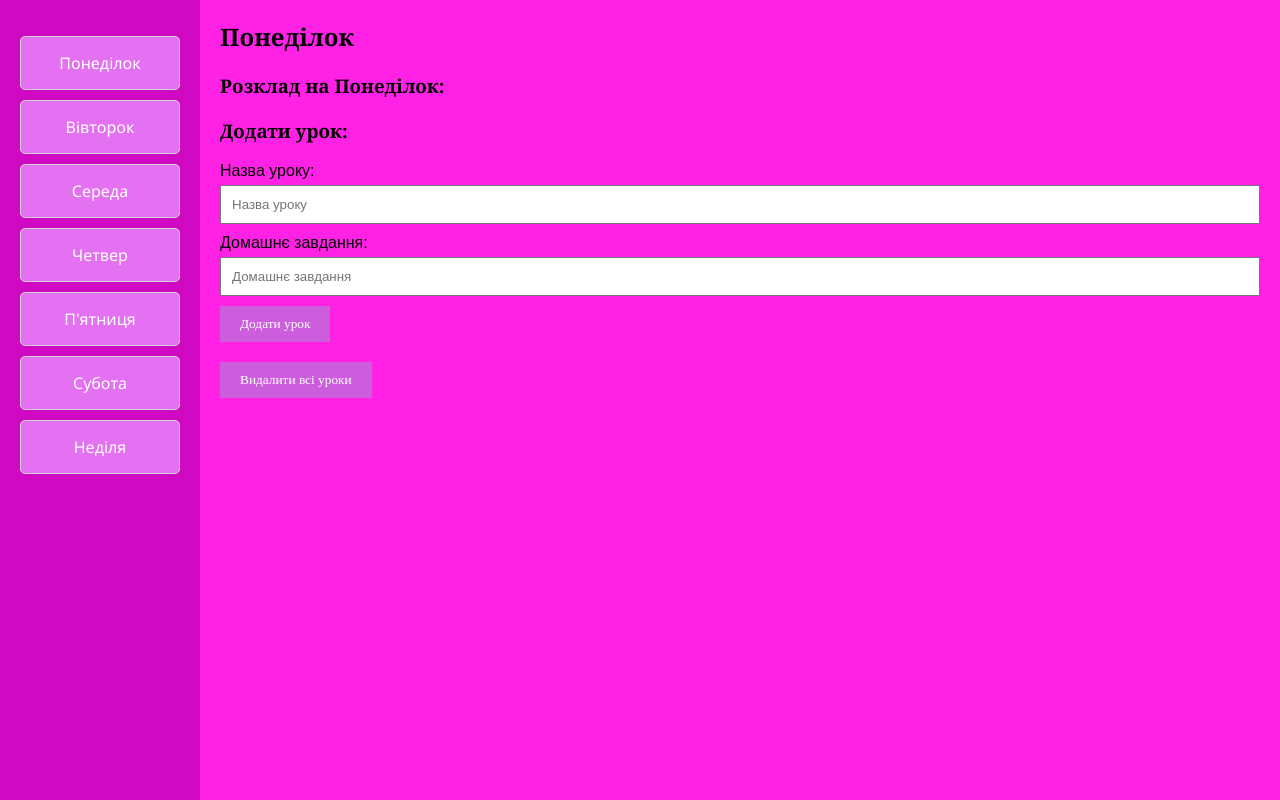
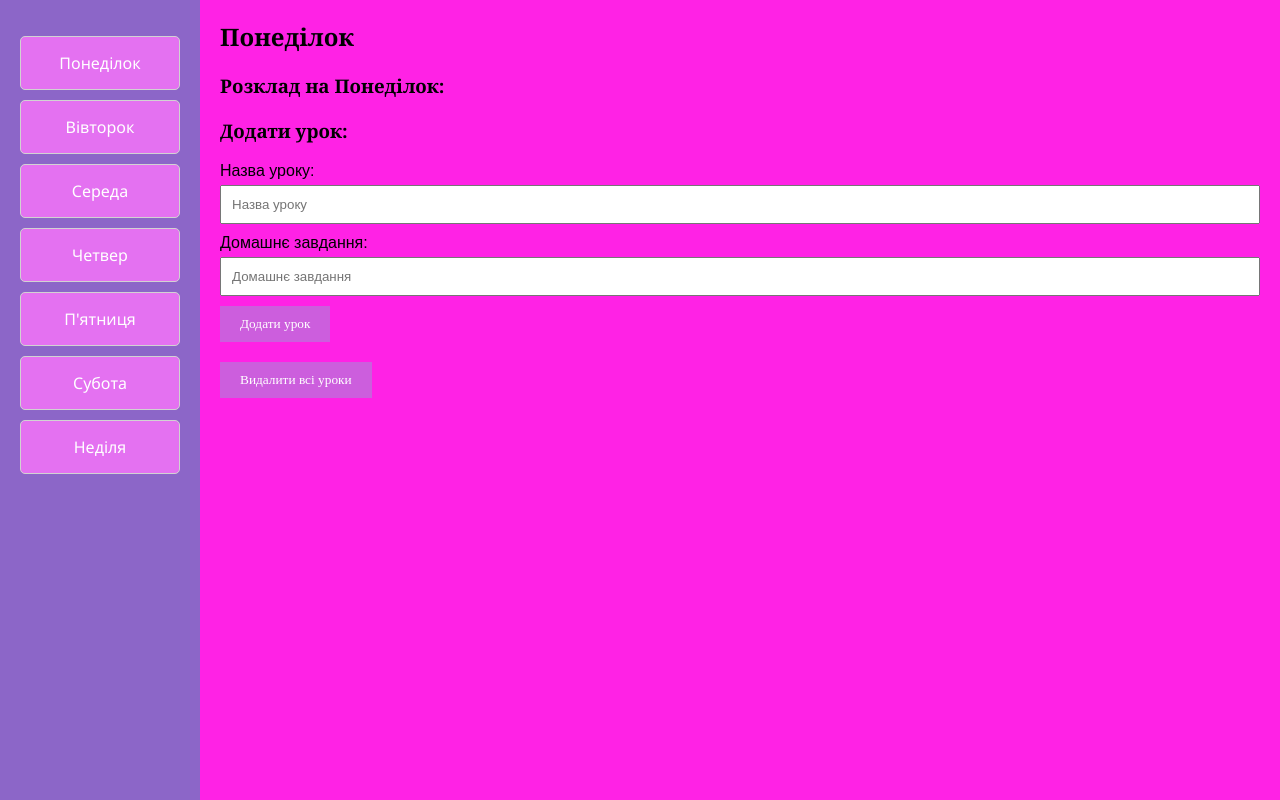
Before and after one commit to TanyaNM/joost, a plain HTML site: page index.html in a window 1280 px wide. Drawn offline with Linux system fonts and the light colour scheme.

Commit message:
Update style.css

```diff
--- a/style.css
+++ b/style.css
@@ -15,7 +15,7 @@ body {
 
 
 .sidebar {
-    background-color: #d00ac2;
+    background-color: #8c66c8;
     color: rgb(255, 255, 255);
     width: 200px;
     padding: 20px;
```
